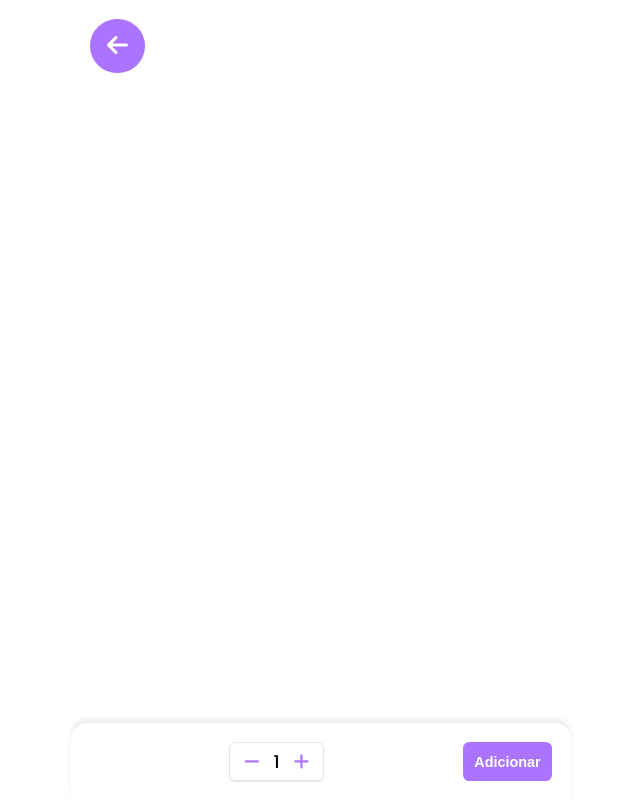
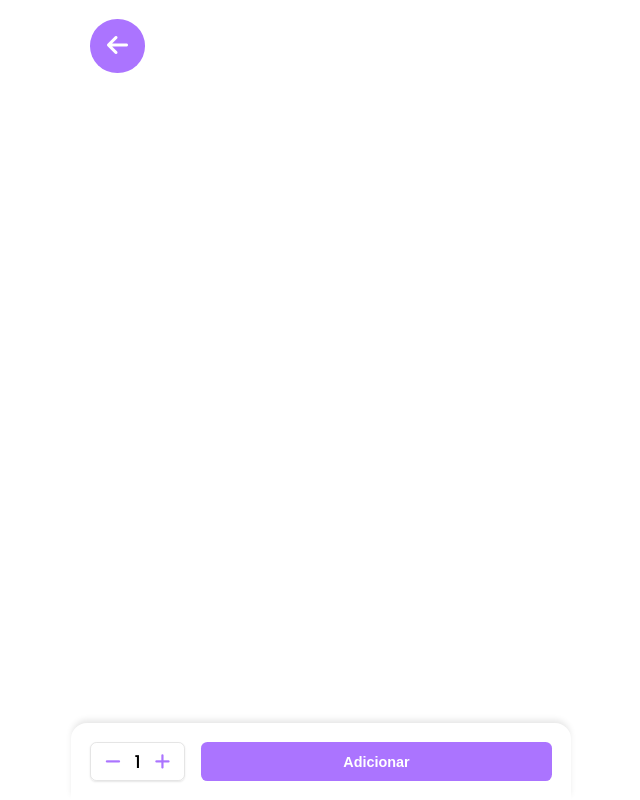
Before and after one commit to robertovmartins/sevenpods, a website: page detail.html in a window 1280 px wide. Shown: the whole page, without its empty margins (319-959 px from the left). Drawn offline with Linux system fonts and the light colour scheme.

Commit message:
Update detail.html

```diff
--- a/detail.html
+++ b/detail.html
@@ -36,17 +36,12 @@
   </main>
 
   <footer>
-    <div class="select">
-
-    </div>
     <div class="quantidade">
       <button onclick="decrementarQuantidade()"><i class="fa-solid fa-minus"></i></button>
       <span id="quantity">1</span>
       <button onclick="incrementarQuantidade()"><i class="fa-solid fa-plus"></i></button>
     </div>
-    <div class="add">
-      <a href="cart.html"><button onclick="adicionarAoCarrinho()" id="add-to-cart">Adicionar</button></a>
-    </div>
+      <button onclick="adicionarAoCarrinho()" id="add-to-cart">Adicionar</button>
 
   </footer>
 
```
